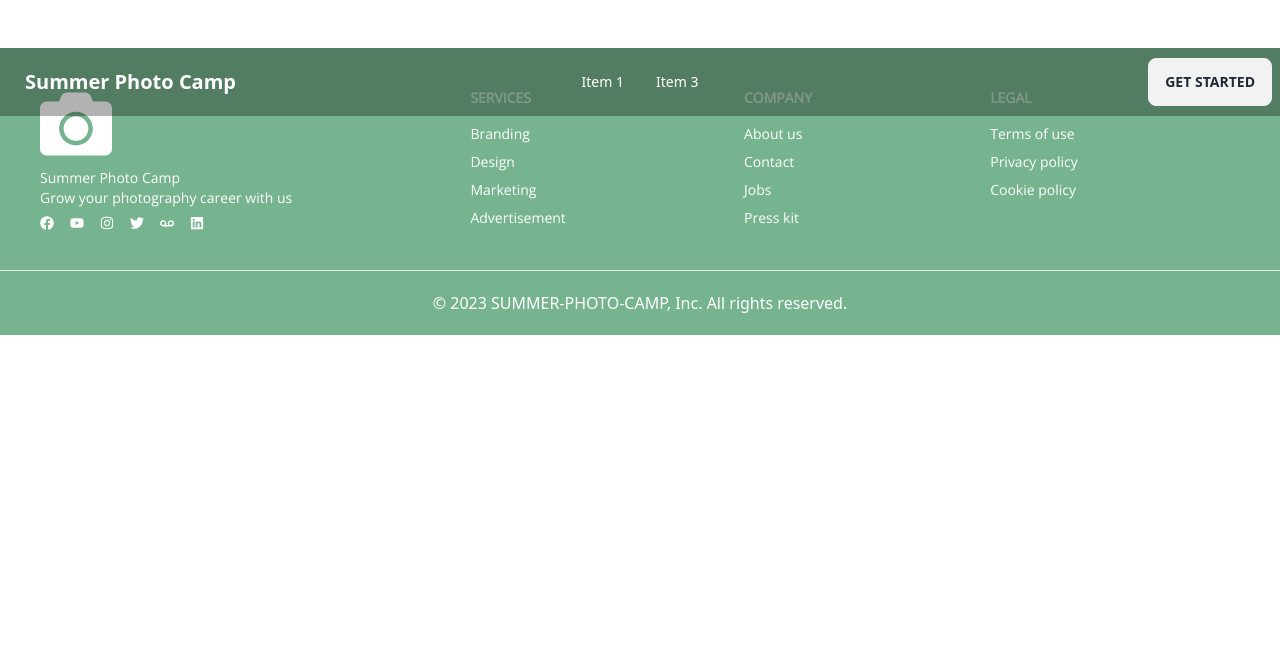
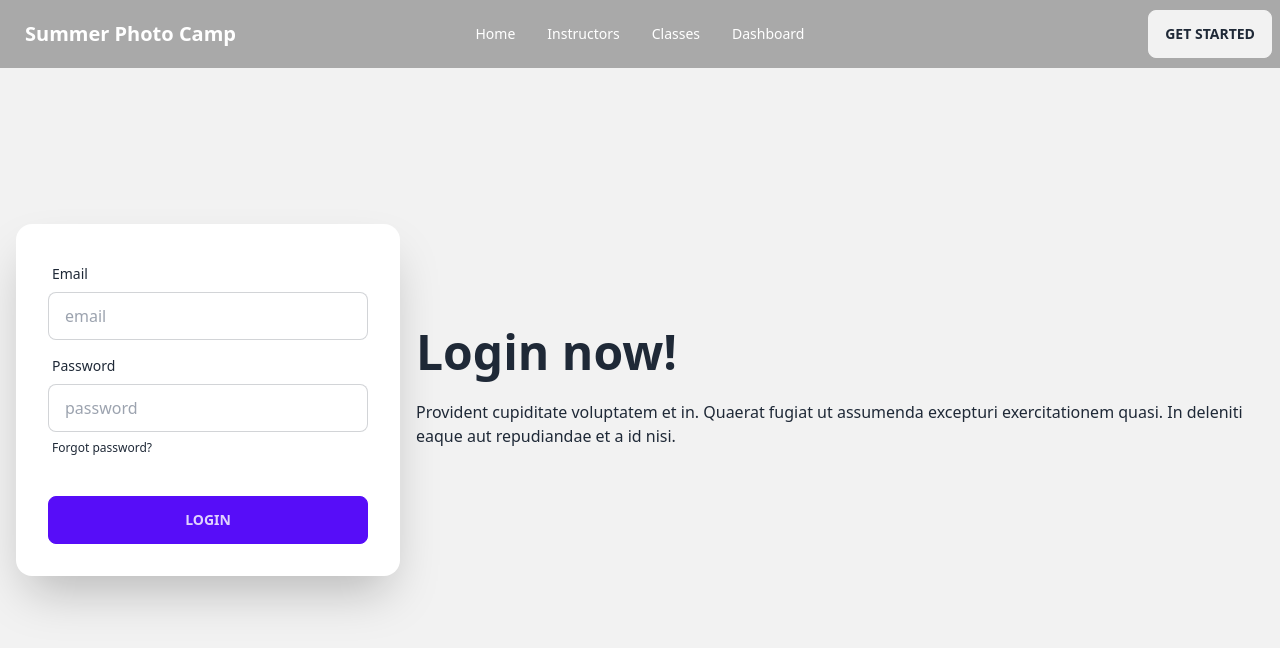
Before and after one commit to Ashrafulhiderjayed/SnapSkill-client, a React (Vite) app: page /login in a window 1280 px wide. Shown: the top 648 px of the page. Built offline with nearby package versions, Linux system fonts and the light colour scheme; no server answers.

Commit message:
conditional footer

```diff
--- a/src/Layout/Main.jsx
+++ b/src/Layout/Main.jsx
@@ -1,13 +1,16 @@
-import { Outlet } from "react-router-dom";
+import { Outlet, useLocation } from "react-router-dom";
 import Footer from "../Pages/Footer/Footer";
 import Navbar from "../Pages/Navbar/Navbar";
 
 const Main = () => {
+    const location = useLocation();
+
+    const removeFooter = location.pathname.includes('login') || location.pathname.includes('signup');
     return (
         <div>
             <Navbar></Navbar>
             <Outlet />
-            <Footer></Footer>
+            { removeFooter || <Footer></Footer> }
         </div>
     );
 };
--- a/src/Pages/Login/Login.jsx
+++ b/src/Pages/Login/Login.jsx
@@ -2,8 +2,35 @@
 
 const Login = () => {
     return (
-        <div>
-
+        <div className="hero min-h-screen bg-base-200">
+            <div className="hero-content flex-col lg:flex-row-reverse">
+                <div className="text-center lg:text-left">
+                <h1 className="text-5xl font-bold">Login now!</h1>
+                <p className="py-6">Provident cupiditate voluptatem et in. Quaerat fugiat ut assumenda excepturi exercitationem quasi. In deleniti eaque aut repudiandae et a id nisi.</p>
+                </div>
+                <div className="card flex-shrink-0 w-full max-w-sm shadow-2xl bg-base-100">
+                <div className="card-body">
+                    <div className="form-control">
+                    <label className="label">
+                        <span className="label-text">Email</span>
+                    </label>
+                    <input type="text" placeholder="email" className="input input-bordered" />
+                    </div>
+                    <div className="form-control">
+                    <label className="label">
+                        <span className="label-text">Password</span>
+                    </label>
+                    <input type="text" placeholder="password" className="input input-bordered" />
+                    <label className="label">
+                        <a href="#" className="label-text-alt link link-hover">Forgot password?</a>
+                    </label>
+                    </div>
+                    <div className="form-control mt-6">
+                    <button className="btn btn-primary">Login</button>
+                    </div>
+                </div>
+                </div>
+            </div>
         </div>
     );
 };
--- a/src/Pages/Navbar/Navbar.jsx
+++ b/src/Pages/Navbar/Navbar.jsx
@@ -1,19 +1,12 @@
+import { Link } from "react-router-dom";
 
 const NavBar = () => {
 
     const navOptions = <>
-        <li><a>Item 1</a></li>
-        {/* <li tabIndex={0}>
-            <a className="justify-between">
-                Parent
-                <svg className="fill-current" xmlns="http://www.w3.org/2000/svg" width="24" height="24" viewBox="0 0 24 24"><path d="M8.59,16.58L13.17,12L8.59,7.41L10,6L16,12L10,18L8.59,16.58Z" /></svg>
-            </a>
-            <ul className="p-2">
-                <li><a>Submenu 1</a></li>
-                <li><a>Submenu 2</a></li>
-            </ul>
-        </li> */}
-        <li><a>Item 3</a></li>
+        <li><Link to='/'>Home</Link></li>
+        <li><Link to='/instructors'>Instructors</Link></li>
+        <li><Link to='/classes'>Classes</Link></li>
+        <li><Link to='/dashboard'>Dashboard</Link></li>
     </>
 
     return (
--- a/src/Routes/router.jsx
+++ b/src/Routes/router.jsx
@@ -15,7 +15,7 @@
             element: <Home></Home>,
         },
         {
-            path: '/login',
+            path: 'login',
             element: <Login></Login>,
         },
       ]
--- a/src/providers/AuthProvider.jsx
+++ b/src/providers/AuthProvider.jsx
@@ -53,7 +53,7 @@
           }, [])
 
     //update user profile
-    const updateUserProfile = (user, name, ) =>{
+    const updateUserProfile = (user, name ) =>{
         return updateProfile(user)
     }
 
```
